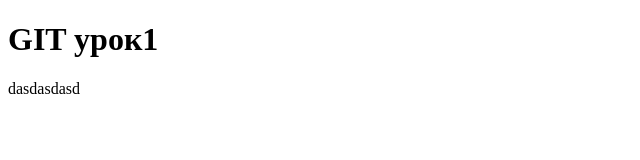
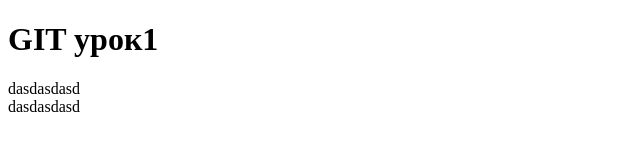
Before and after one commit to Targitaika/firstGit, a plain HTML site: page index.html in a window 1280 px wide. Shown: the full height of the page, 0-640 px from the left. Drawn offline with Linux system fonts and the light colour scheme.

Commit message:
third time

```diff
--- a/index.html
+++ b/index.html
@@ -8,5 +8,6 @@
 <body>
   <h1>GIT урок1</h1>
   <div class="sd">dasdasdasd</div>
+  <div>dasdasdasd</div>
 </body>
 </html>
```
